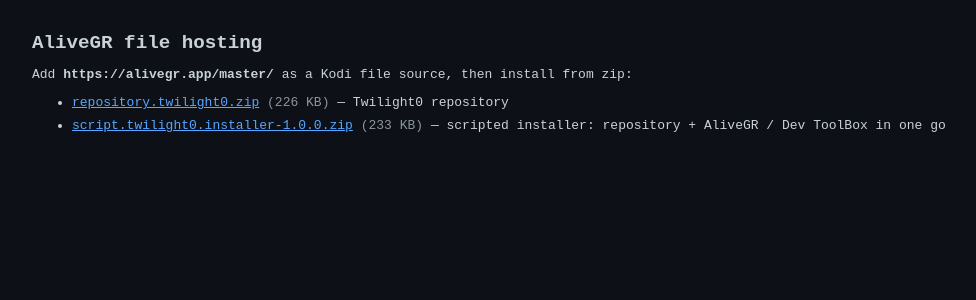
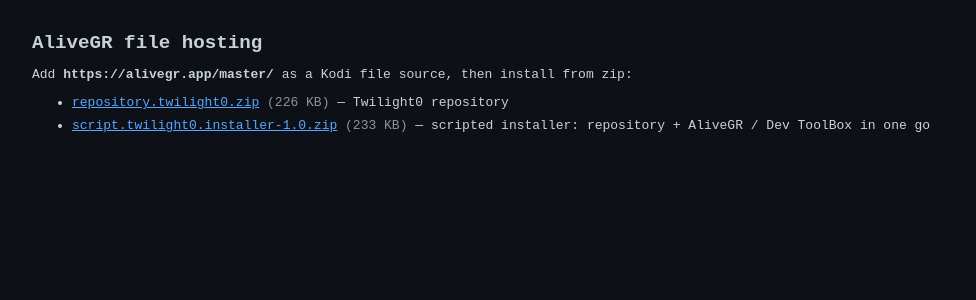
Before and after one commit to Twilight0/alivegr.github.io, a Jekyll site: the page master/index.html, which Jekyll copies as it is, in a window 1280 px wide. Shown: the top 300 px of the page, without its empty margins (0-976 px from the left). Built offline with Jekyll 4.4.1, drawn with Linux system fonts in a browser that asks for light colours.

Commit message:
Sync master file hosting [skip ci]

```diff
--- a/master/index.html
+++ b/master/index.html
@@ -17,7 +17,7 @@
 <p>Add <strong>https://alivegr.app/master/</strong> as a Kodi file source, then install from zip:</p>
 <ul>
 <li><a href="repository.twilight0.zip">repository.twilight0.zip</a> <span class="size">(226 KB)</span> — Twilight0 repository</li>
-<li><a href="script.twilight0.installer-1.0.0.zip">script.twilight0.installer-1.0.0.zip</a> <span class="size">(233 KB)</span> — scripted installer: repository + AliveGR / Dev ToolBox in one go</li>
+<li><a href="script.twilight0.installer-1.0.zip">script.twilight0.installer-1.0.zip</a> <span class="size">(233 KB)</span> — scripted installer: repository + AliveGR / Dev ToolBox in one go</li>
 </ul>
 </body>
 </html>
```
Also changed, not shown: 2 other files.
